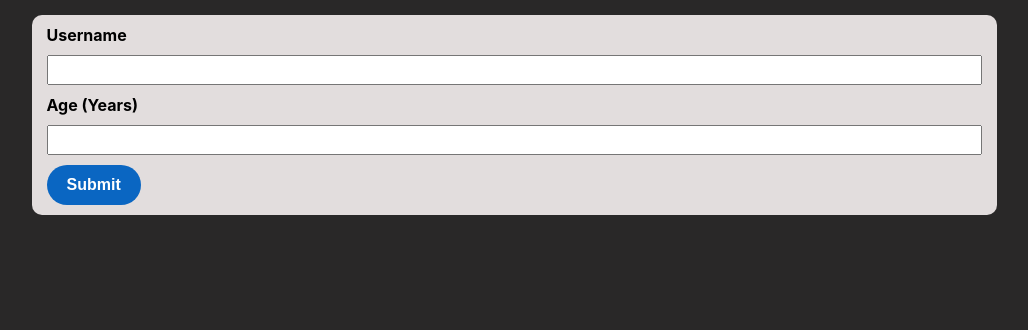
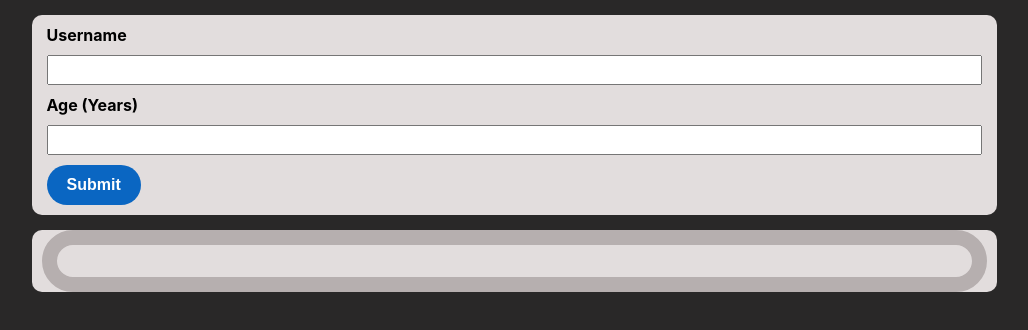
Before and after one commit to zlerjks/BasicReactProject, a React (Create React App) app: page / in a window 1280 px wide. Shown: the top 330 px of the page, without its empty margins (126-1154 px from the left). Built offline with nearby package versions, Linux system fonts and the light colour scheme.

Commit message:
little more styling

```diff
--- a/src/Css/Form.css
+++ b/src/Css/Form.css
@@ -43,3 +43,20 @@ button:hover {
   background-color: #16437E;
   color: #ffffff;
 }
+
+.userlist {
+    display: flex;
+    justify-content: center;
+    border: 15px solid rgb(182, 175, 175);
+    margin: 10px;
+    border-radius: 50px;
+
+}
+
+.enteredname {
+    margin-right: 10px;
+}
+
+.userlist p{
+    font-weight: 700;
+}
--- /dev/null
+++ b/src/components/UserItem.js
@@ -0,0 +1,10 @@
+function UserItem (props) {
+    return (
+        <div className="userlist">
+            <p className = "enteredname">{props.name}</p>
+            <p className="enteredage">{props.age}</p>
+        </div>
+    )
+}
+
+export default UserItem;
--- a/src/components/UserList.js
+++ b/src/components/UserList.js
@@ -1,9 +1,11 @@
 import Card from "./Card";
+import UserItem from "./UserItem";
+import '../Css/Form.css';
 
 function UserList (props) {
     return (
         <Card>
-            <p>{props.enteredname} {props.enteredage}</p>
+            <UserItem name = {props.enteredname} age = {props.enteredage}/>
         </Card>
     )
 }
```
